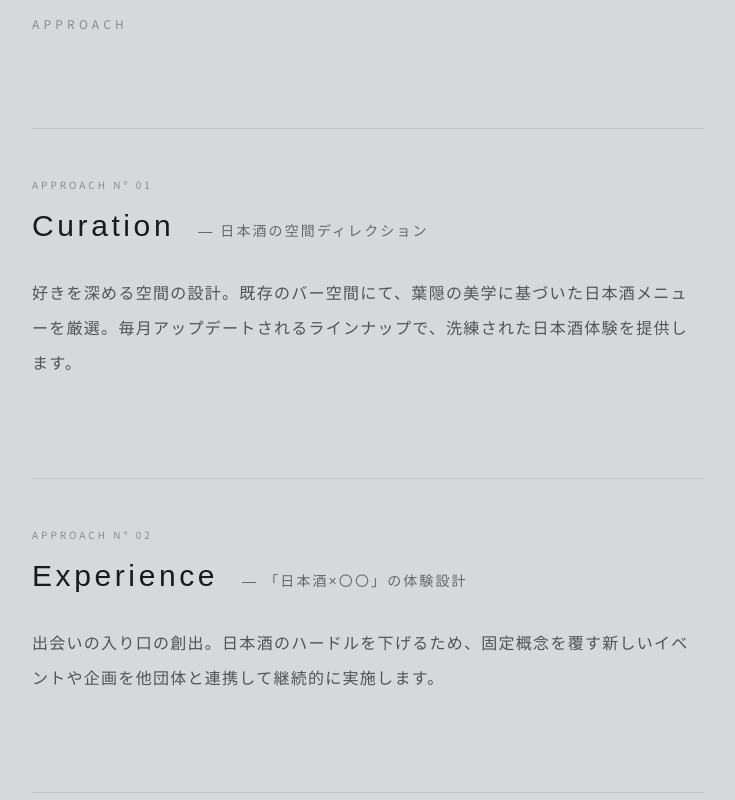
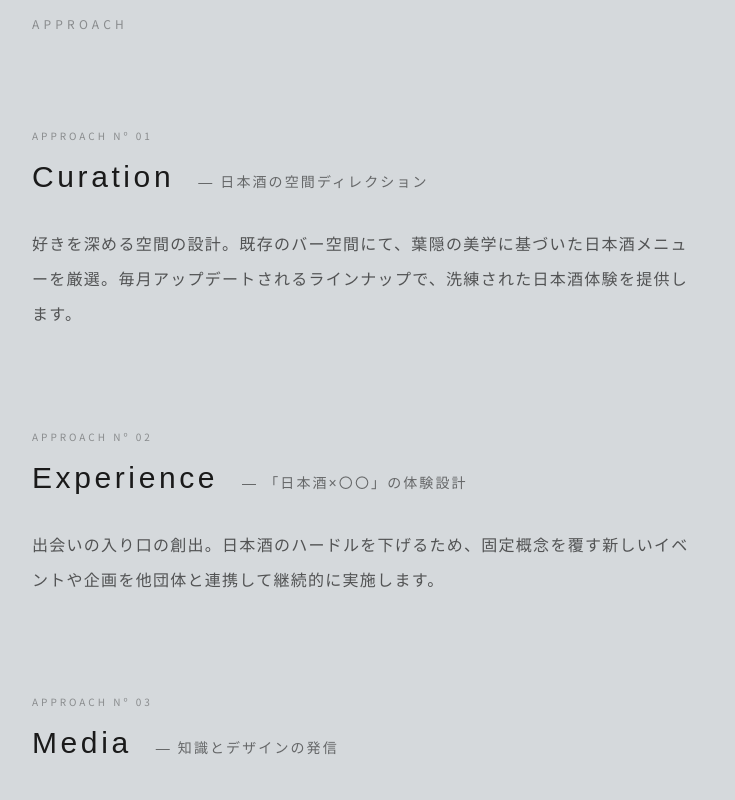
Before and after one commit to sutemailadd888/Hagakure-HP, a Next.js app: page / in a window 1280 px wide. Shown: the part 2040-2840 px from the top of the page, without its empty margins (272-1007 px from the left). Built offline with nearby package versions, Linux system fonts and the light colour scheme.

Commit message:
approach

```diff
--- a/components/approach-section.tsx
+++ b/components/approach-section.tsx
@@ -42,7 +42,7 @@ export function ApproachSection() {
           {approaches.map((item, index) => (
             <FadeIn key={item.number} delay={index * 0.1}>
               {/* ▼ ヘアライン（極細の罫線）を追加し、上部に余白を取る ▼ */}
-              <article className="border-t border-foreground/10 pt-8 md:pt-12">
+              <article className="border-t border-foreground/10 pt-8 md:pt-12 first:border-t-0 first:pt-0">
 
                 <div className="flex flex-col gap-2">
                   {/* ナンバリングを「Nº」システムに統合 */}
```
